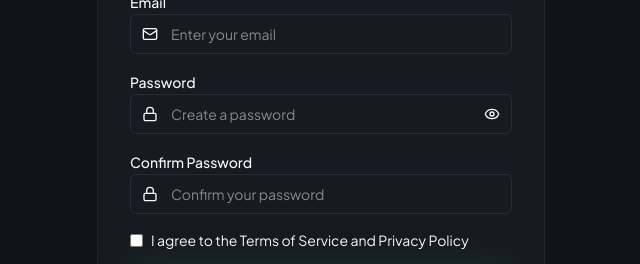
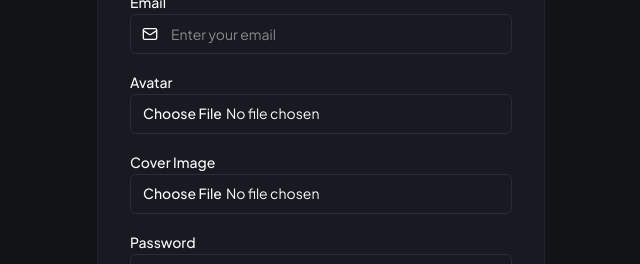
Before and after one commit to Vikash88Kumar/youtube-project, a React (Vite) app in the folder frontend/: page /register in a window 1280 px wide. Shown: the part 311-575 px from the top of the page, without its empty margins (319-959 px from the left). Built offline with nearby package versions, Linux system fonts and the light colour scheme; no server answers.

Commit message:
register page updated

```diff
--- a/frontend/src/pages/Register.jsx
+++ b/frontend/src/pages/Register.jsx
@@ -13,20 +13,47 @@ const Register = () => {
   email: "",
   password: "",
   confirmPassword: "",
+  avatar: null,
+  coverImage: null,
 });
 
+  const [preview, setPreview] = useState({
+    avatar: null,
+    coverImage: null,
+  });
+
+
 const handleChange = (e) => {
-    setFormData({
-        ...formData,
-        [e.target.name]: e.target.value,
-    });
+  const { name, value, files } = e.target;
+
+  if (files) {
+    const file = files[0];
+    setFormData({ ...formData, [name]: file });
+    setPreview({ ...preview, [name]: URL.createObjectURL(file) });
+  } else {
+    setFormData({ ...formData, [name]: value });
+  }
 };
+
 
 
 const handleSubmit = (e) => {
   e.preventDefault();
-    console.log("Register attempt:", formData);
+
+  const data = new FormData();
+  data.append("fullName", formData.fullName);
+  data.append("username", formData.username);
+  data.append("email", formData.email);
+  data.append("password", formData.password);
+  data.append("confirmPassword", formData.confirmPassword);
+  data.append("avatar", formData.avatar);
+  if (formData.coverImage) {
+    data.append("coverImage", formData.coverImage);
+  }
+
+  console.log("Register payload:", Object.fromEntries(data));
 };
+
 
   return (
     <div className="min-h-screen bg-background flex items-center justify-center p-4">
@@ -39,7 +66,7 @@ const Register = () => {
 
           <form onSubmit={handleSubmit} className="space-y-4">
             <div className="space-y-2">
-              <Label htmlFor="fullName">Full Name</Label>
+              <Label htmlFor="fullName">Full Name </Label>
               <div className="relative">
                 <User className="absolute left-3 top-1/2 -translate-y-1/2 h-4 w-4 text-muted-foreground" />
                 <Input
@@ -85,6 +112,41 @@ const Register = () => {
                 />
               </div>
             </div>
+            <div className="space-y-2">
+  <Label htmlFor="avatar">Avatar</Label>
+  <Input
+    id="avatar"
+    name="avatar"
+    type="file"
+    accept="image/*"
+    onChange={handleChange}
+  />
+  {preview.avatar && (
+    <img
+      src={preview.avatar}
+      alt="Avatar Preview"
+      className="mt-2 h-20 w-20 rounded-full object-cover border"
+    />
+  )}
+</div>
+<div className="space-y-2">
+  <Label htmlFor="coverImage">Cover Image</Label>
+  <Input
+    id="coverImage"
+    name="coverImage"
+    type="file"
+    accept="image/*"
+    onChange={handleChange}
+  />
+  {preview.coverImage && (
+    <img
+      src={preview.coverImage}
+      alt="Cover Preview"
+      className="mt-2 h-28 w-full rounded-lg object-cover border"
+    />
+  )}
+</div>
+
 
             <div className="space-y-2">
               <Label htmlFor="password">Password</Label>
```
Lines whose indentation alone changed are shown as unchanged.
